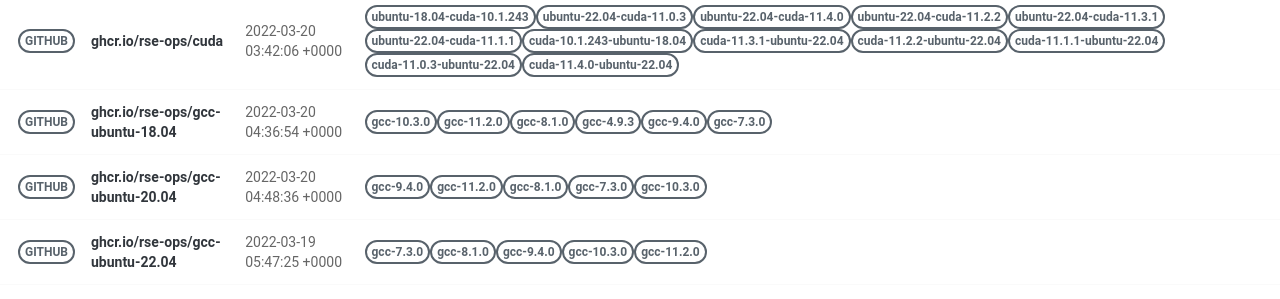
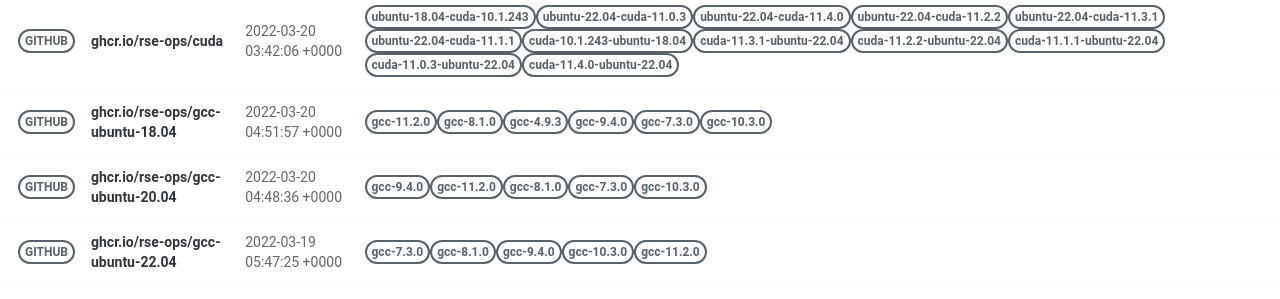
Before and after one commit to rse-ops/docker-images, a Jekyll site: the page built from pages/index.md, in a window 1280 px wide. Shown: the part 502-801 px from the top of the page. Built offline with Jekyll 4.4.1, drawn with Linux system fonts in a browser that asks for light colours; nearby versions of some CDN libraries.

Commit message:
Automated push to update library 2022-03-20

```diff
--- a/_library/ghcr.io-rse-ops-gcc-ubuntu-18.04.md
+++ b/_library/ghcr.io-rse-ops-gcc-ubuntu-18.04.md
@@ -1,14 +1,11 @@
 ---
 layout: container
 name: ghcr.io/rse-ops/gcc-ubuntu-18.04
-updated_at: 2022-03-20 04:36:54.944371
+updated_at: 2022-03-20 04:51:57.310763
 
 
 container_url: https://github.com/orgs/rse-ops/packages/container/package/gcc-ubuntu-18.04
 versions:
- - tag: gcc-10.3.0
-   dockerfile: https://github.com/rse-ops/docker-images/blob/main/ubuntu/gcc/Dockerfile
-   manifest: https://crane.ggcr.dev/manifest/ghcr.io/rse-ops/gcc-ubuntu-18.04:gcc-10.3.0
  - tag: gcc-11.2.0
    dockerfile: https://github.com/rse-ops/docker-images/blob/main/ubuntu/gcc/Dockerfile
    manifest: https://crane.ggcr.dev/manifest/ghcr.io/rse-ops/gcc-ubuntu-18.04:gcc-11.2.0
```
Also changed, not shown: other parts of _library/ghcr.io-rse-ops-gcc-ubuntu-18.04.md (+3 -0 lines).
